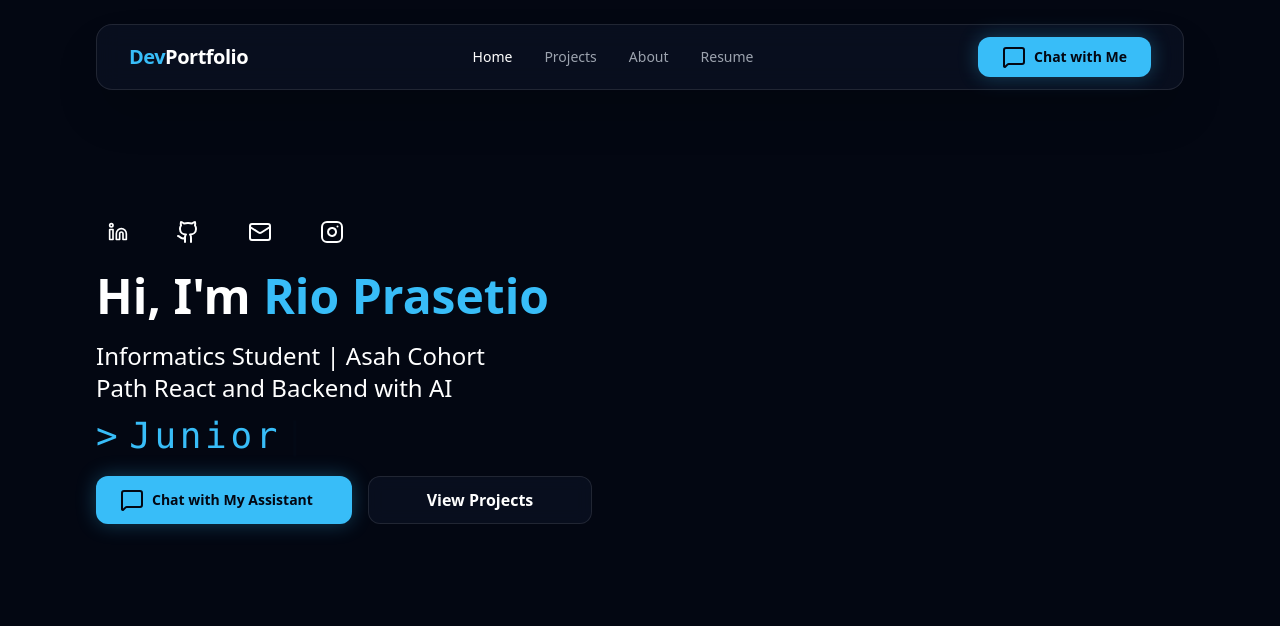
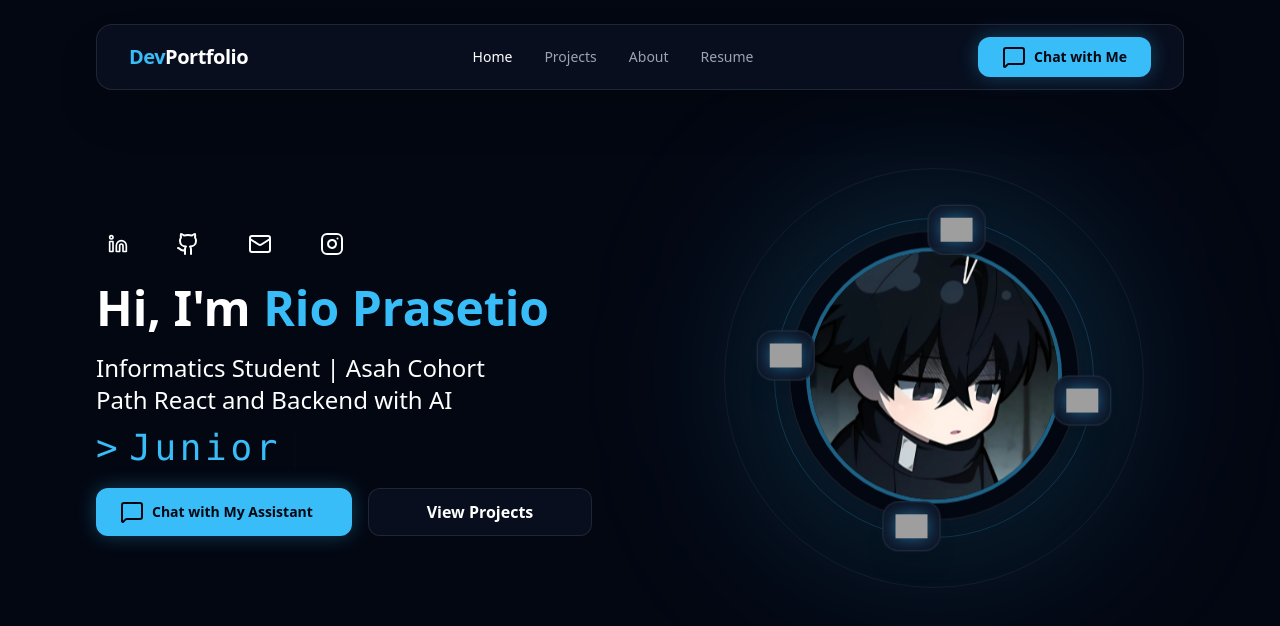
Before and after one commit to Rio-prst/My-Portofolio, a Next.js app: page / in a window 1280 px wide. Shown: the top 626 px of the page. Built offline with nearby package versions, Linux system fonts and the light colour scheme; grey boxes are pictures that could not be loaded.

Commit message:
add picture at hero content

```diff
--- a/app/globals.css
+++ b/app/globals.css
@@ -23,3 +23,21 @@
     -moz-osx-font-smoothing: grayscale;
   }
 }
+
+@keyframes orbit {
+  from { transform: rotate(0deg) translateX(150px) rotate(0deg); }
+  to { transform: rotate(360deg) translateX(150px) rotate(-360deg); }
+}
+
+@keyframes float {
+  0%, 100% { transform: translateY(0); }
+  50% { transform: translateY(-10px); }
+}
+
+.animate-orbit {
+  animation: orbit 20s linear infinite;
+}
+
+.animate-float {
+  animation: float 3s ease-in-out infinite;
+}
--- a/app/page.tsx
+++ b/app/page.tsx
@@ -5,7 +5,7 @@ export default function Home() {
   return (
     <>
       <Navbar/>
-      <main className="pt-24 md:pt-32 w-[85%] mx-auto mt-20">
+      <main className="pt-24 md:pt-32 w-[85%] mx-auto">
         <Hero/>
       </main>
     </>
--- a/components/sections/Hero/Hero.tsx
+++ b/components/sections/Hero/Hero.tsx
@@ -1,9 +1,11 @@
 import HeroContent from "./HeroContent"
+import HeroVisual from "./HeroVisual";
 
 const HeroSection = () => {
   return (
-    <section>
+    <section className="flex items-center place-content-between">
       <HeroContent/>
+      <HeroVisual/>
     </section>
   )
 }
--- a/components/sections/Hero/HeroContent.tsx
+++ b/components/sections/Hero/HeroContent.tsx
@@ -6,7 +6,7 @@ import { Typewriter } from 'react-simple-typewriter';
 
 const HeroContent = () => {
   return (
-    <>
+    <div className='flex flex-col'>
       <ul className="md:flex items-center gap-6">
         <li>
           <Link href="https://linkedin.com/in/Rio-prasetio" className="inline-flex items-center justify-center p-3 rounded-full hover:bg-[#0A66C2] transition text-white">
@@ -66,7 +66,7 @@ const HeroContent = () => {
           View Projects
         </Link>
       </div>
-    </>
+    </div>
   )
 }
 
--- a/components/sections/Hero/HeroVisual.tsx
+++ b/components/sections/Hero/HeroVisual.tsx
@@ -0,0 +1,57 @@
+import Image from 'next/image';
+
+const HeroVisual = () => {
+  const techLogos = [
+    { src: '/icons/react.svg', delay: '0s', pos: 'top-0' },
+    { src: '/icons/nextjs.svg', delay: '-5s', pos: 'right-0' },
+    { src: '/icons/tailwind.svg', delay: '-10s', pos: 'bottom-0' },
+    { src: '/icons/typescript.svg', delay: '-15s', pos: 'left-0' },
+  ];
+
+  return (
+    <div className="relative flex items-center justify-center w-full max-w-[500px] aspect-square">
+
+      {/* 1. Efek Glow Cahaya Biru di Background */}
+      <div className="absolute w-72 h-72 bg-primary/30 blur-[100px] rounded-full z-0" />
+
+      {/* 2. Lingkaran Orbit (Garis Dekoratif) */}
+      <div className="absolute w-[320px] h-[320px] border border-primary/20 rounded-full z-10" />
+      <div className="absolute w-[420px] h-[420px] border border-white/5 rounded-full z-0" />
+
+      {/* 3. Foto Profil Utama */}
+      <div className="relative z-20 p-4 bg-dark rounded-full border border-white/10 shadow-2xl animate-float">
+        <div className="w-64 h-64 rounded-full overflow-hidden border-4 border-primary/50">
+          <Image
+            src="/images/profile.jpg" // Pastikan file ini ada di folder public/images/
+            alt="Rio Prasetio"
+            width={256}
+            height={256}
+            className="object-cover"
+            priority
+          />
+        </div>
+      </div>
+
+      {/* 4. Logo Framework yang Mengorbit */}
+      {techLogos.map((logo, index) => (
+        <div
+          key={index}
+          className="absolute z-30 animate-orbit"
+          style={{ animationDelay: logo.delay }}
+        >
+          <div className="bg-card/80 backdrop-blur-sm p-3 rounded-2xl border border-white/10 shadow-xl hover:scale-110 transition-transform cursor-pointer">
+            <Image
+              src={logo.src} // Taruh file SVG di public/icons/
+              alt="tech"
+              width={32}
+              height={32}
+              className="drop-shadow-[0_0_8px_rgba(56,189,248,0.5)]"
+            />
+          </div>
+        </div>
+      ))}
+    </div>
+  );
+};
+
+export default HeroVisual;
```
Also changed, not shown: public/images/profile.jpg (added).
